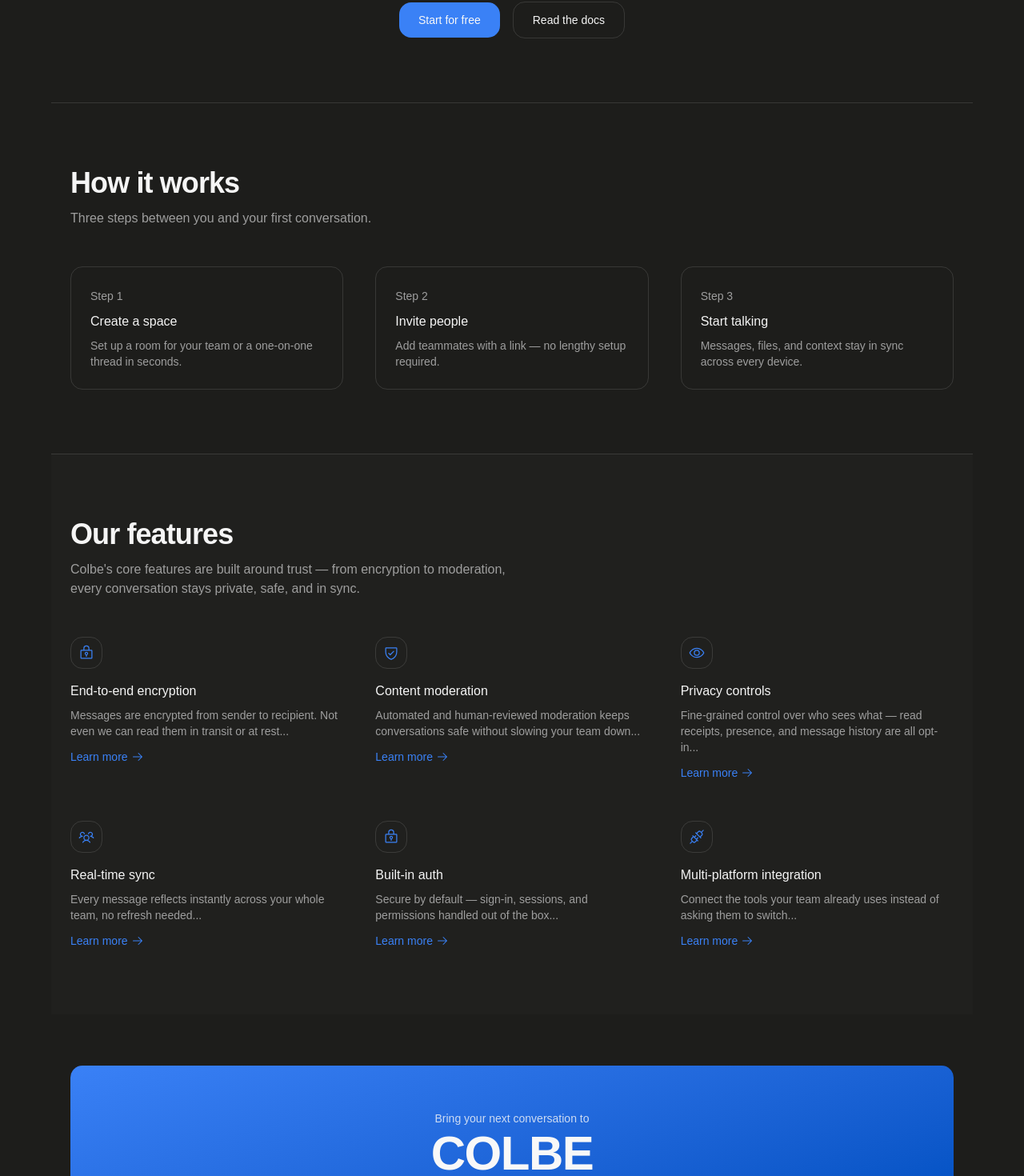
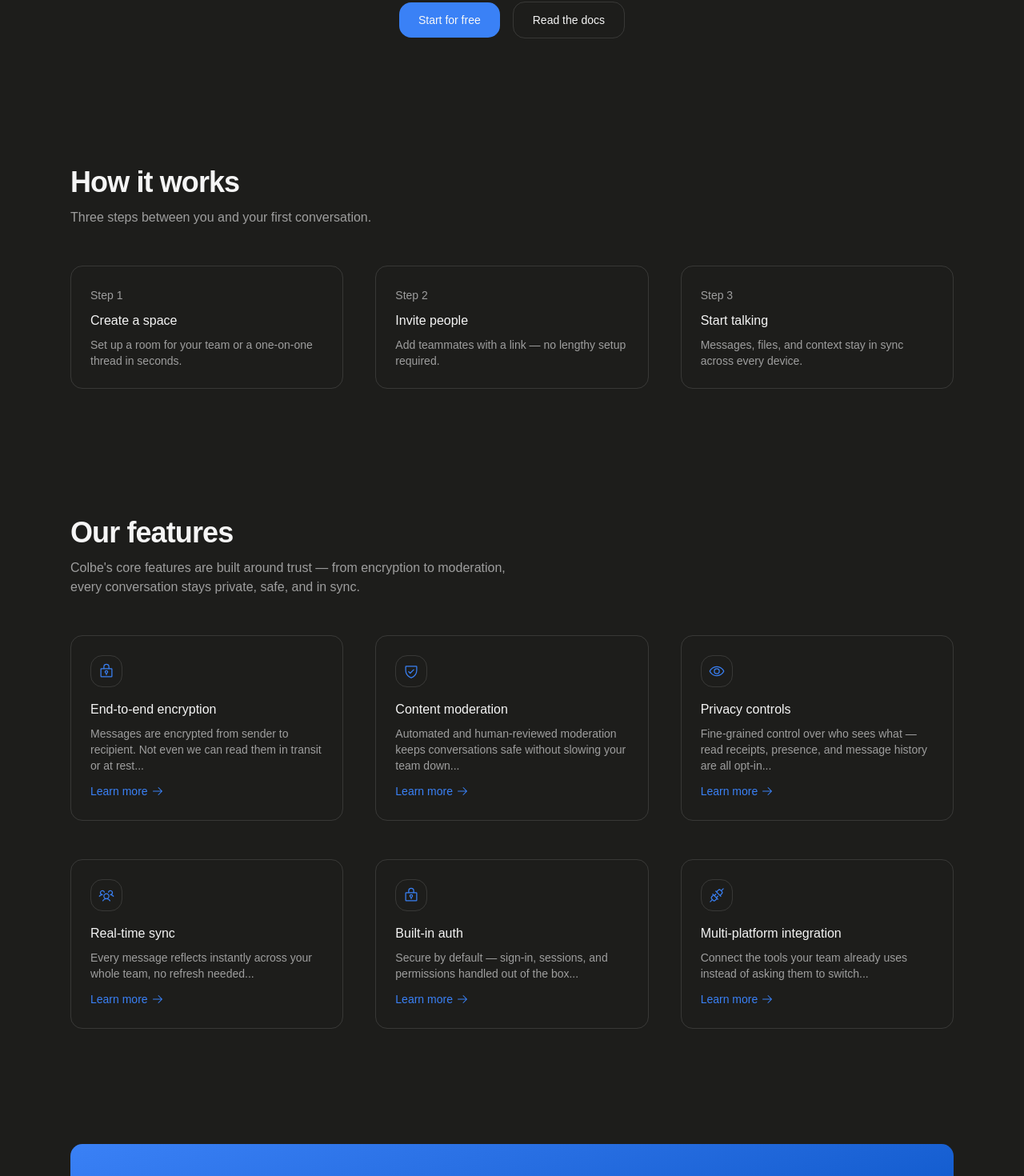
Before and after one commit to Colbem-Studio/colbe, a Next.js app: page / in a window 1280 px wide. Shown: the part 440-1910 px from the top of the page at 80% size. Built offline with nearby package versions, Linux system fonts and the light colour scheme.

Commit message:
chore: They finally align, updates to thememing date modified: 27/07/2026

```diff
--- a/src/components/marketing/features.tsx
+++ b/src/components/marketing/features.tsx
@@ -43,7 +43,7 @@
 
 export function MarketingFeatures() {
   return (
-    <section id="features" className="border-t border-border bg-card/40">
+    <section id="features">
       <div className="mx-auto max-w-6xl px-6 py-20">
         <h2 className="text-3xl font-semibold tracking-tight text-foreground md:text-4xl">
           Our features
@@ -57,7 +57,7 @@
           {FEATURES.map((feature) => {
             const Icon = feature.icon;
             return (
-              <div key={feature.title}>
+              <div key={feature.title} className="rounded-[15px] border border-border p-6">
                 <div className="flex h-10 w-10 items-center justify-center rounded-[15px] border border-border">
                   <Icon className="h-5 w-5 text-primary" />
                 </div>
--- a/src/components/marketing/how-it-works.tsx
+++ b/src/components/marketing/how-it-works.tsx
@@ -6,7 +6,7 @@
 
 export function HowItWorks() {
   return (
-    <section id="how-it-works" className="border-t border-border">
+    <section id="how-it-works">
       <div className="mx-auto max-w-6xl px-6 py-20">
         <h2 className="text-3xl font-semibold tracking-tight text-foreground md:text-4xl">
           How it works
```
